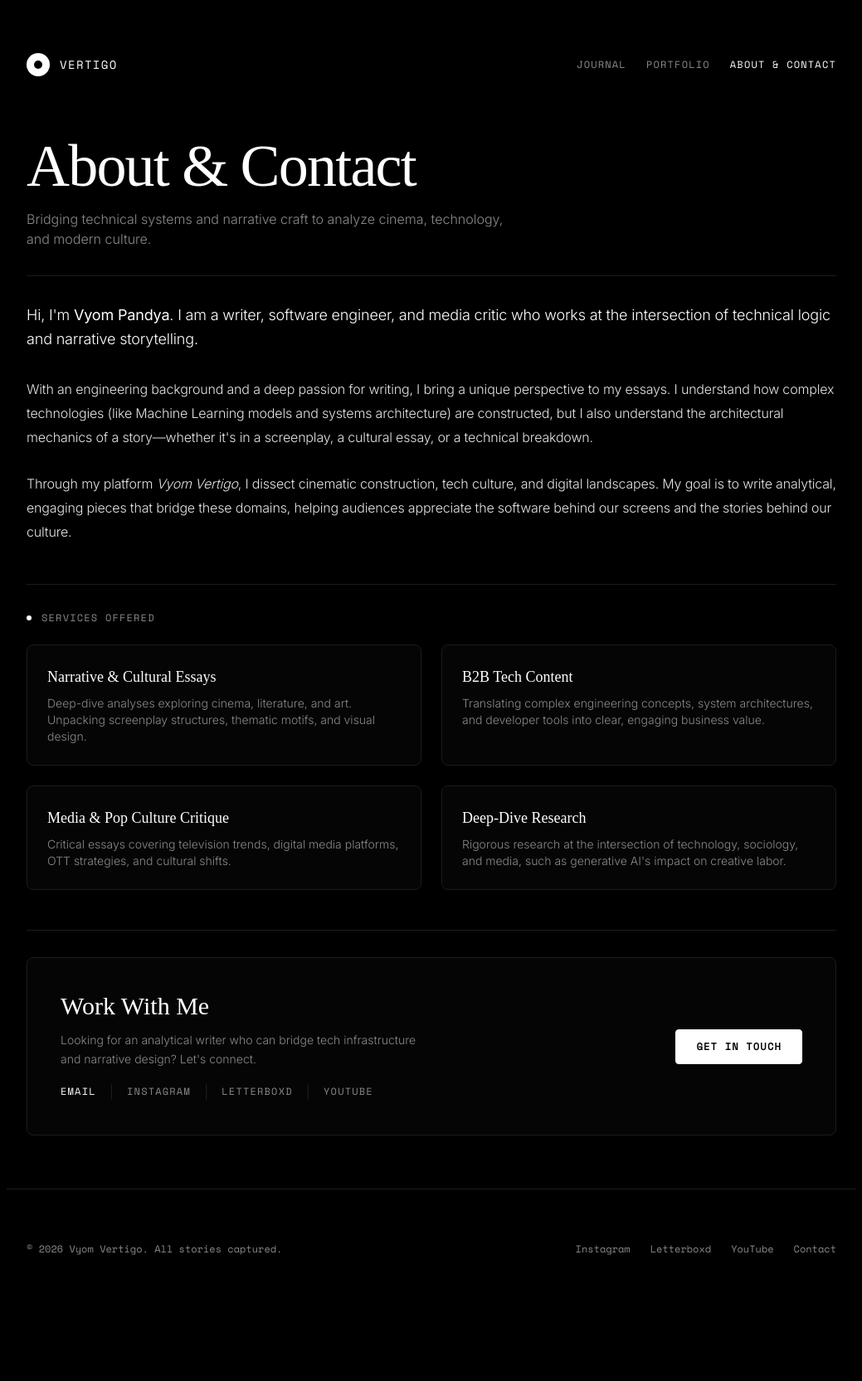
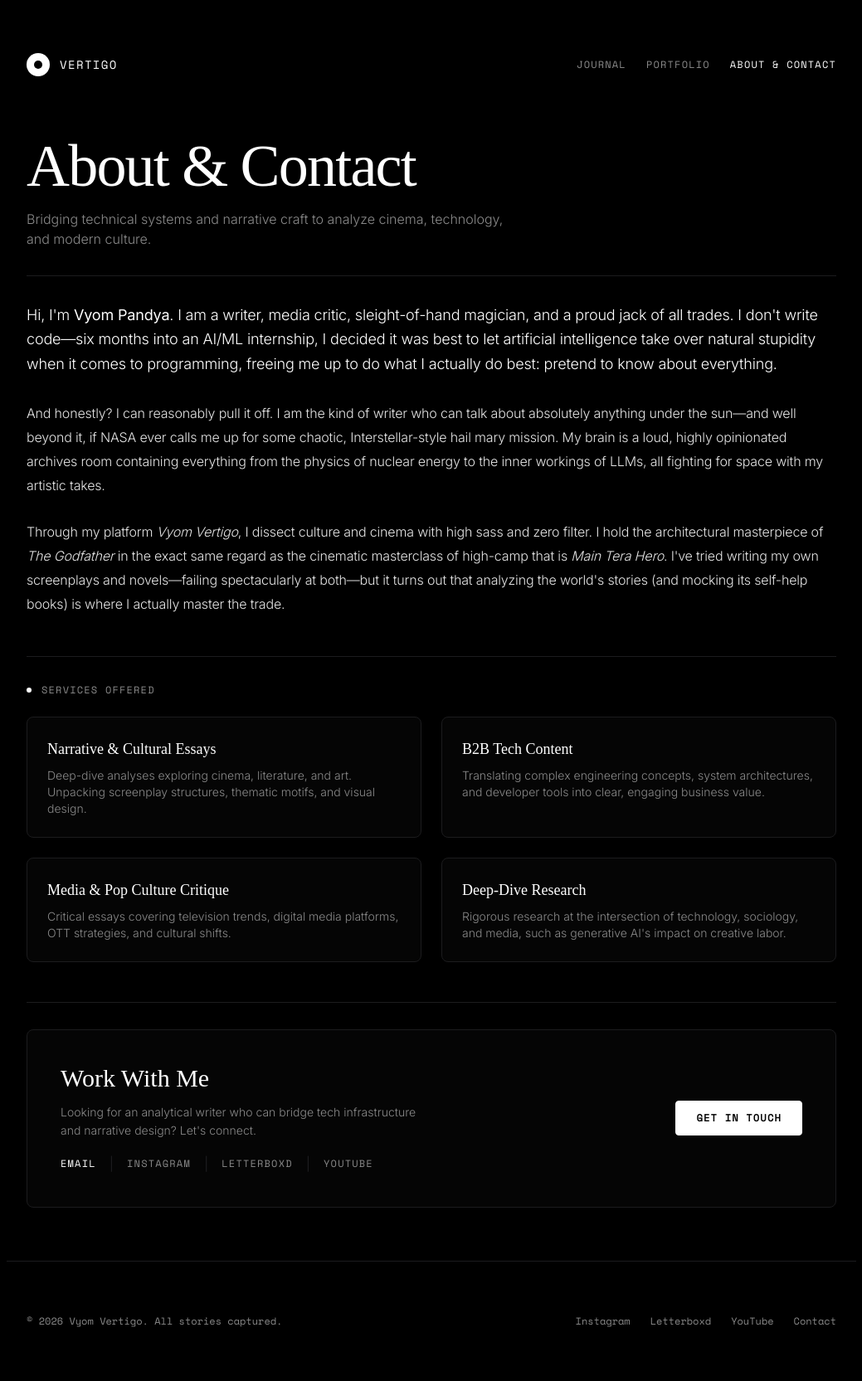
Before and after one commit to Vyom11/vyom_vertigo, a Jekyll site: the page built from about.md, in a window 1280 px wide. Shown: the whole page at 83% size, without its empty margins (120-1159 px from the left). Built offline with Jekyll 4.4.1, drawn with Linux system fonts in a browser that asks for light colours; nearby versions of some CDN libraries; some web fonts are replaced; before the commit the page ends 1578 px from its top, so only the background shows below that.

Commit message:
chore: update site tagline and rewrite personal biography for improved tone

```diff
--- a/_config.yml
+++ b/_config.yml
@@ -1,5 +1,5 @@
 title: Vyom Vertigo
-tagline: "Where code meets critique: analyzing the mechanics of software, cinema, and modern culture."
+tagline: "A celebration of movies and stories. Unless those stories are about self-help books—then I hate them with a passion."
 description: A minimalist, cinematic space dedicated to the art of film, screenwriting, and cinematic storytelling.
 url: ""
 author: Vyom Pandya
--- a/about.md
+++ b/about.md
@@ -19,13 +19,13 @@
   <!-- Bio Section -->
   <section class="prose-cinematic text-brandAccent">
     <p class="text-lg leading-relaxed text-brandWhite font-light">
-      Hi, I'm <strong>Vyom Pandya</strong>. I am a writer, software engineer, and media critic who works at the intersection of technical logic and narrative storytelling.
+      Hi, I'm <strong>Vyom Pandya</strong>. I am a writer, media critic, sleight-of-hand magician, and a proud jack of all trades. I don't write code—six months into an AI/ML internship, I decided it was best to let artificial intelligence take over natural stupidity when it comes to programming, freeing me up to do what I actually do best: pretend to know about everything.
     </p>
     <p class="font-light">
-      With an engineering background and a deep passion for writing, I bring a unique perspective to my essays. I understand how complex technologies (like Machine Learning models and systems architecture) are constructed, but I also understand the architectural mechanics of a story—whether it's in a screenplay, a cultural essay, or a technical breakdown.
+      And honestly? I can reasonably pull it off. I am the kind of writer who can talk about absolutely anything under the sun—and well beyond it, if NASA ever calls me up for some chaotic, Interstellar-style hail mary mission. My brain is a loud, highly opinionated archives room containing everything from the physics of nuclear energy to the inner workings of LLMs, all fighting for space with my artistic takes.
     </p>
     <p class="font-light">
-      Through my platform <em>Vyom Vertigo</em>, I dissect cinematic construction, tech culture, and digital landscapes. My goal is to write analytical, engaging pieces that bridge these domains, helping audiences appreciate the software behind our screens and the stories behind our culture.
+      Through my platform <em>Vyom Vertigo</em>, I dissect culture and cinema with high sass and zero filter. I hold the architectural masterpiece of <em>The Godfather</em> in the exact same regard as the cinematic masterclass of high-camp that is <em>Main Tera Hero</em>. I've tried writing my own screenplays and novels—failing spectacularly at both—but it turns out that analyzing the world's stories (and mocking its self-help books) is where I actually master the trade.
     </p>
   </section>
 
```
